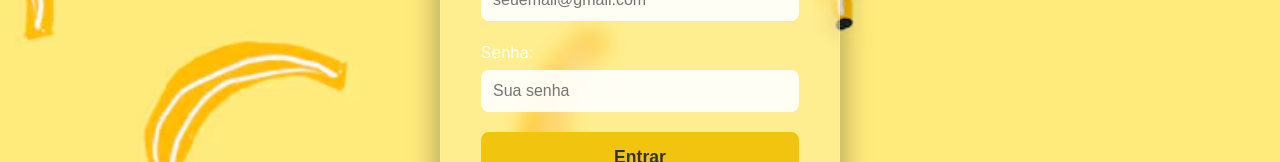
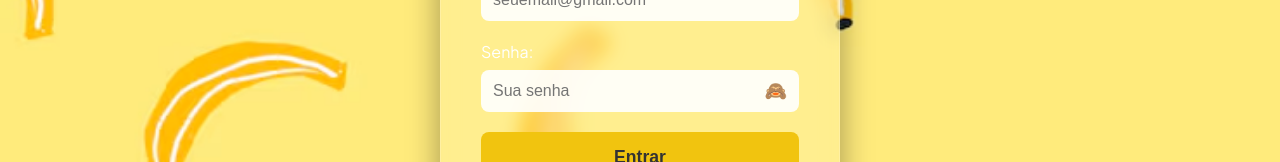
Before and after one commit to shadow123433/banana-store-frontend, a React (Vite) app in the folder Frontend/: page /Login in a window 1280 px wide. Shown: the part 370-532 px from the top of the page. Built offline with nearby package versions, Linux system fonts and the light colour scheme; no server answers.

Commit message:
UX aprimorada

```diff
--- a/Frontend/src/index.css
+++ b/Frontend/src/index.css
@@ -114,3 +114,34 @@
     transform: scale(1);
   }
 }
+
+
+.senha-box {
+  position: relative;
+  width: 100%;
+}
+
+.senha-box input {
+  width: 100%;
+  padding-right: 50px;
+}
+
+.btn-mostrar-senha {
+  position: absolute;
+
+  top: 50%;
+  right: 12px;
+
+  transform: translateY(-50%);
+
+  background: transparent;
+  border: none;
+
+  cursor: pointer;
+
+  font-size: 18px;
+
+  display: flex;
+  align-items: center;
+  justify-content: center;
+}
--- a/Frontend/src/pages/Login.jsx
+++ b/Frontend/src/pages/Login.jsx
@@ -8,6 +8,7 @@ export default function Login() {
   const [senha, setSenha] = useState('');
   const navigate = useNavigate();
   const [showModal, setShowModal] = useState(false);
+  const [mostrarSenha, setMostrarSenha] = useState(false);
 
   async function handleSubmit(event) {
     event.preventDefault();
@@ -60,13 +61,24 @@ export default function Login() {
 
           <div className="input-group">
             <label>Senha:</label>
+
+            <div className="senha-box">
               <input
-              type="password"
+                type={mostrarSenha ? 'text' : 'password'}
                 placeholder="Sua senha"
                 value={senha}
                 onChange={(e) => setSenha(e.target.value)}
                 required
               />
+
+              <button
+                type="button"
+                className="btn-mostrar-senha"
+                onClick={() => setMostrarSenha(!mostrarSenha)}
+              >
+                {mostrarSenha ? '👁️' : '🙈'}
+              </button>
+            </div>
           </div>
 
           <button type="submit" className="btn-login">
```
Lines whose indentation alone changed are shown as unchanged.
